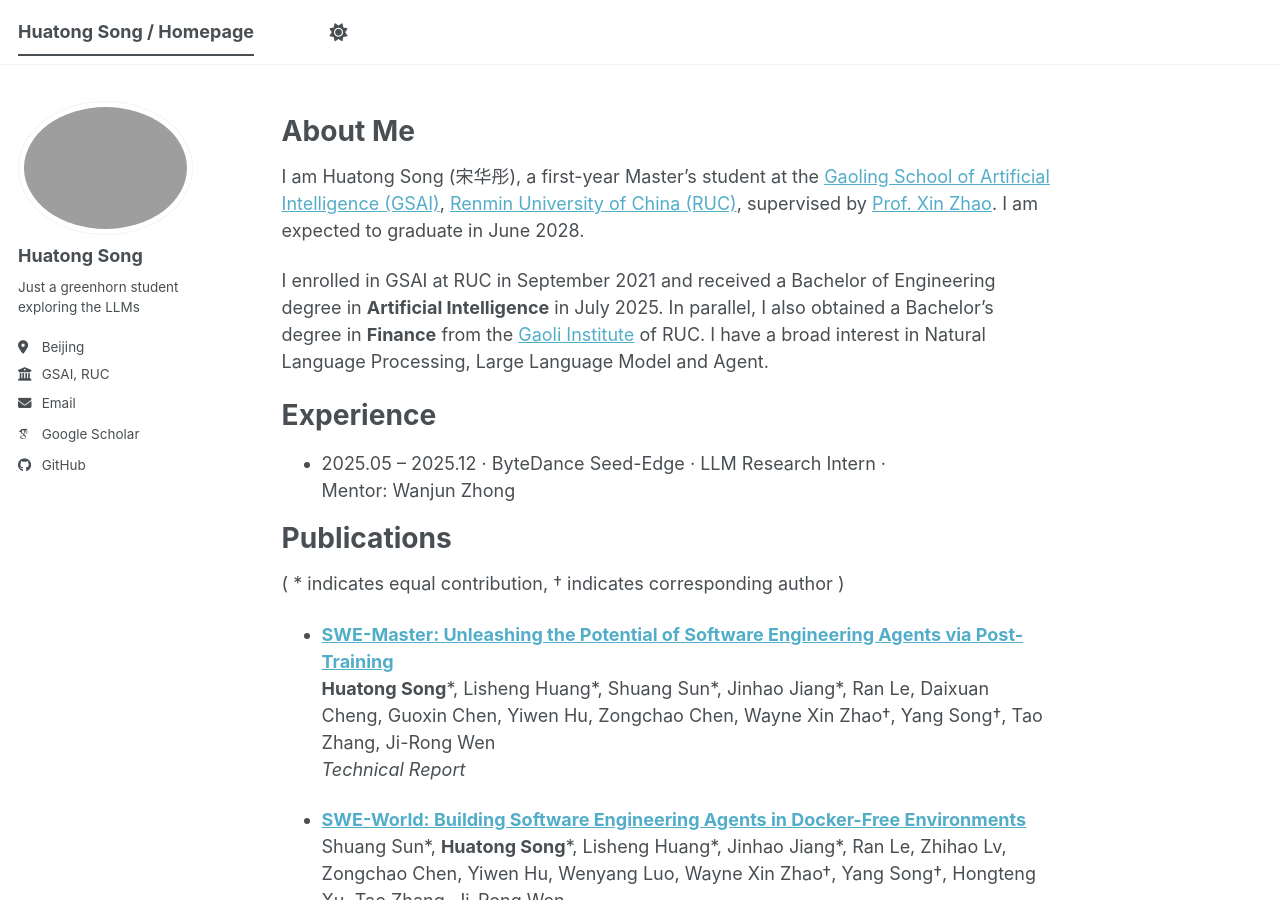
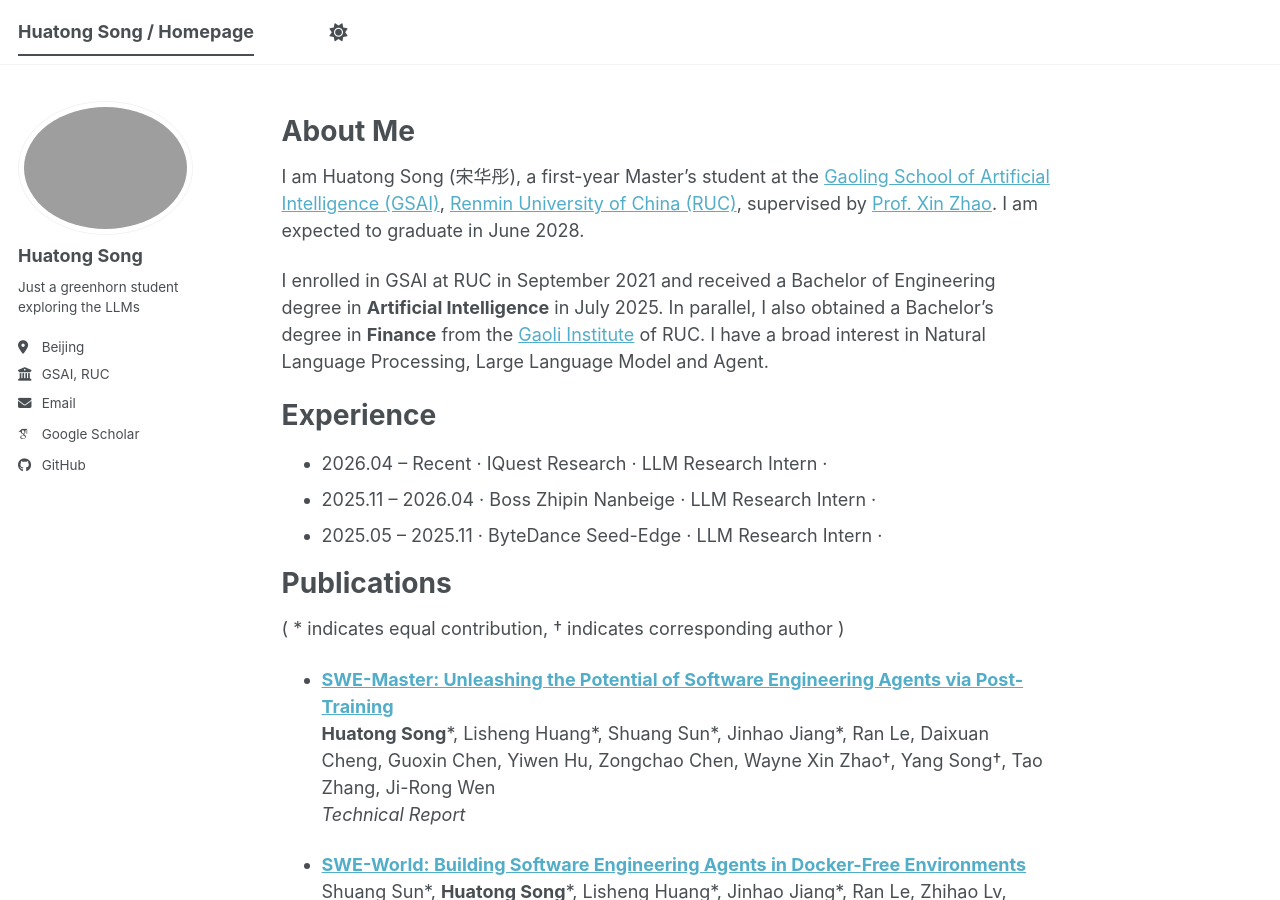
Before and after one commit to SsmallSong/SsmallSong.github.io, a Jekyll site: the page built from _pages/about.md, in a window 1280 px wide and 900 px high. Built offline with Jekyll 4.4.1, drawn with Linux system fonts in a browser that asks for light colours; some web fonts are replaced; a script bundle is joined from its source files by our own code; library files that are not in the unit come from our copies.

Commit message:
update intern

```diff
--- a/_pages/about.md
+++ b/_pages/about.md
@@ -13,8 +13,9 @@ I am Huatong Song (宋华彤), a first-year Master’s student at the [Gaoling S
 I enrolled in GSAI at RUC in September 2021 and received a Bachelor of Engineering degree in **Artificial Intelligence** in July 2025. In parallel, I also obtained a Bachelor’s degree in **Finance** from the [Gaoli Institute](http://gaoli.ruc.edu.cn/) of RUC. I have a broad interest in Natural Language Processing, Large Language Model and Agent.
 
 #  Experience
-- 2025.05 – 2025.12 · ByteDance Seed-Edge · LLM Research Intern ·
-  Mentor: Wanjun Zhong
+- 2026.04 – Recent · IQuest Research · LLM Research Intern ·
+- 2025.11 – 2026.04 · Boss Zhipin Nanbeige · LLM Research Intern ·
+- 2025.05 – 2025.11 · ByteDance Seed-Edge · LLM Research Intern ·
 
 #  Publications
 ( * indicates equal contribution, † indicates corresponding author )
```
